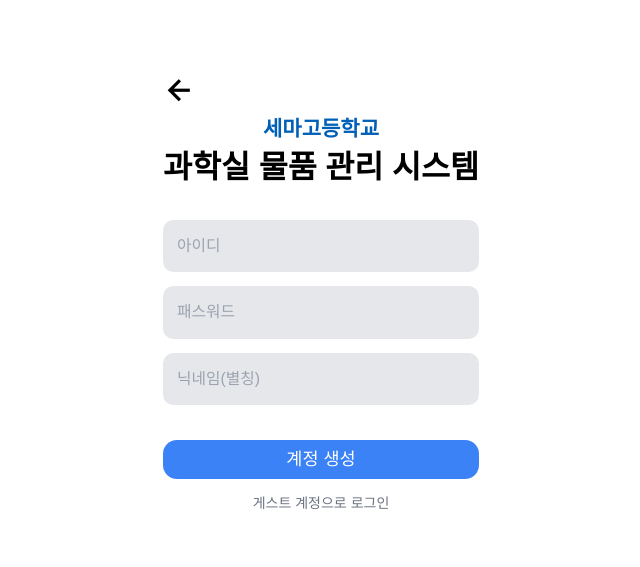
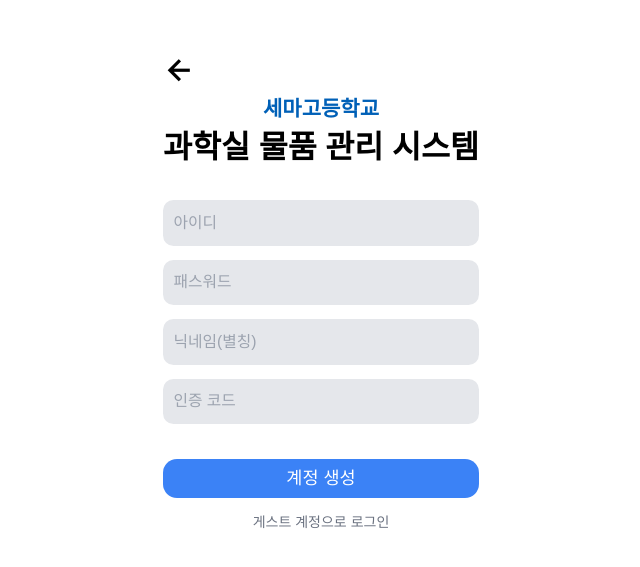
Before and after one commit to semahs-semicolon/inventory-front, a SvelteKit app: page /signup in a window 1280 px wide. Shown: the part 107-674 px from the top of the page, without its empty margins (319-959 px from the left). Built offline with nearby package versions, Linux system fonts and the light colour scheme; a web font is replaced by a local one.

Commit message:
Fix authFetch(), add verifyCode

```diff
--- a/src/api.js
+++ b/src/api.js
@@ -4,11 +4,11 @@ import { ACCESS_TOKEN } from './stores/AccessToken.js';
 import { dev } from '$app/environment';
 import { internalServerError, unauthorized } from './utils/ErrorHandler.js';
 
-export const API_URL = () =>
-	`https://${dev ? 'staging.inventory.seda.club' : location.hostname}/api`;
+export const API_URL = () => `https://${dev ? 'staging.inventory.seda.club' : location.hostname}/api`;
 
 export function authfetch(uri, init = { method: 'GET', headers: {} }) {
 	let token = get(ACCESS_TOKEN);
+	init.headers = init.headers || {};
 	if (token !== null) init.headers['Authorization'] = 'Bearer ' + token;
 	return fetch(uri, init).then((res) => {
 		switch (res.status) {
@@ -39,9 +39,7 @@ export function hasAuthority(authorities) {
 }
 
 export function imageIdToUrl(id, options = '200,fit,jpeg') {
-	return `https://${
-		dev ? 'staging.inventory.seda.club' : location.hostname
-	}/scaled/${options}/${id}`;
+	return `https://${dev ? 'staging.inventory.seda.club' : location.hostname}/scaled/${options}/${id}`;
 }
 export function modelIdToUrl(id) {
 	return `https://${dev ? 'staging.inventory.seda.club' : location.hostname}/image/${id}`;
--- a/src/routes/signup/+page.svelte
+++ b/src/routes/signup/+page.svelte
@@ -4,7 +4,8 @@
 	import { internalServerError, unauthorized } from '../../utils/ErrorHandler.js';
 	let username = '',
 		password = '',
-		nickname = '';
+		nickname = '',
+		code = '';
 	const signup = async () => {
 		const resp = await fetch(`${API_URL()}/users/signup`, {
 			method: 'POST',
@@ -14,7 +15,8 @@
 			body: JSON.stringify({
 				username: username,
 				password: password,
-				nickname: nickname
+				nickname: nickname,
+				verifyCode: code
 			})
 		});
 		if (resp.status == 200) {
@@ -36,19 +38,20 @@
 			<span class="text-4xl font-semibold">과학실 물품 관리 시스템</span>
 		</div>
 		<div class="flex w-full flex-col items-center gap-4">
-			<input type="text" placeholder="아이디" bind:value={username} class="w-full rounded-xl bg-gray-200 p-4 text-lg font-medium focus:outline-0" />
+			<input type="text" placeholder="아이디" bind:value={username} class="w-full rounded-xl bg-gray-200 p-3 text-lg font-medium focus:outline-0" />
 			<input
 				type="password"
 				placeholder="패스워드"
 				bind:value={password}
-				class="w-full rounded-xl bg-gray-200 p-4 text-lg font-medium focus:outline-0"
+				class="w-full rounded-xl bg-gray-200 p-3 text-lg font-medium focus:outline-0"
 			/>
 			<input
 				type="text"
 				placeholder="닉네임(별칭)"
 				bind:value={nickname}
-				class="w-full rounded-xl bg-gray-200 p-4 text-lg font-medium focus:outline-0"
+				class="w-full rounded-xl bg-gray-200 p-3 text-lg font-medium focus:outline-0"
 			/>
+			<input type="text" placeholder="인증 코드" bind:value={code} class="w-full rounded-xl bg-gray-200 p-3 text-lg font-medium focus:outline-0" />
 		</div>
 
 		<div class="flex w-full flex-col items-center justify-center gap-4">
```
